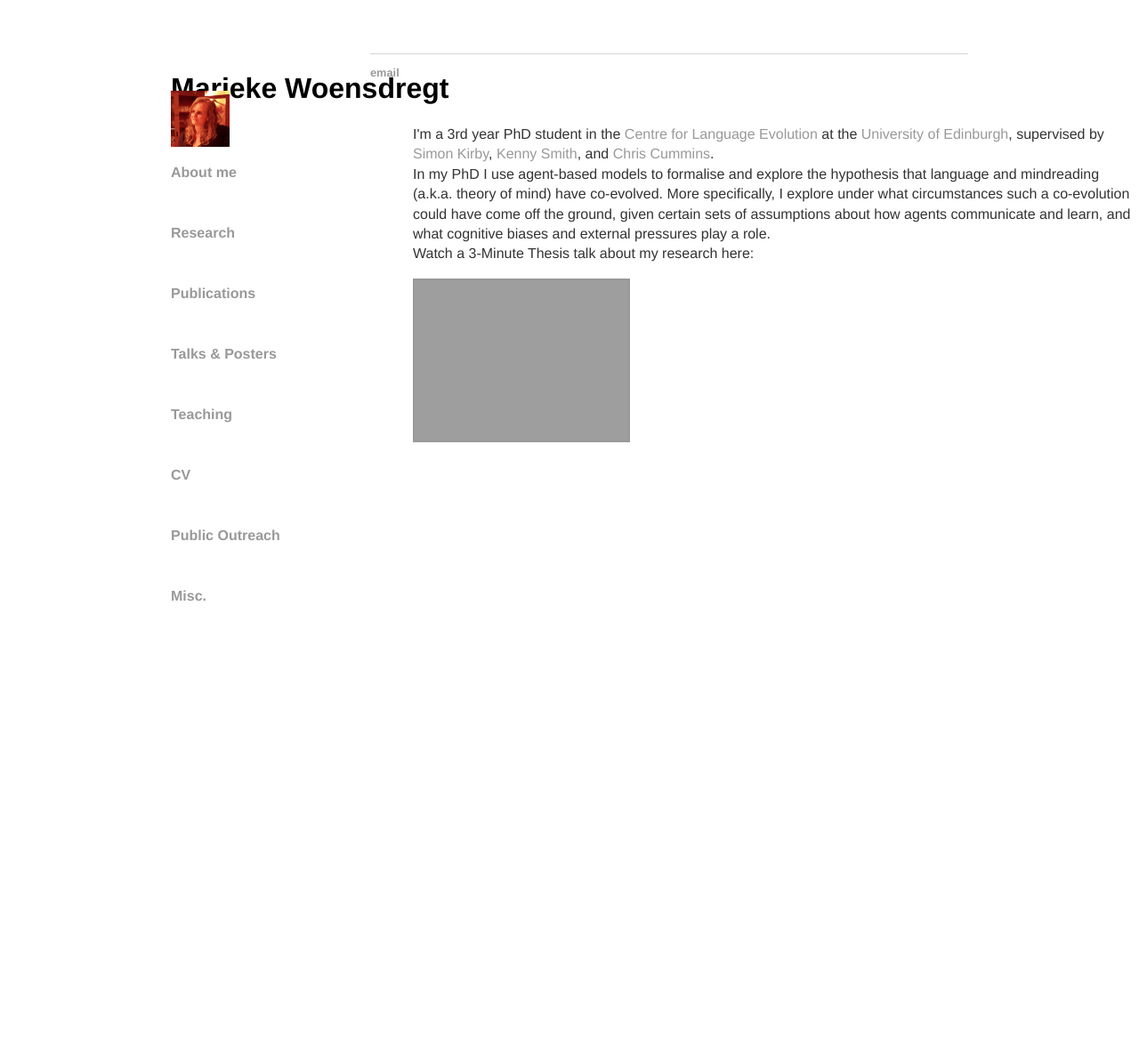
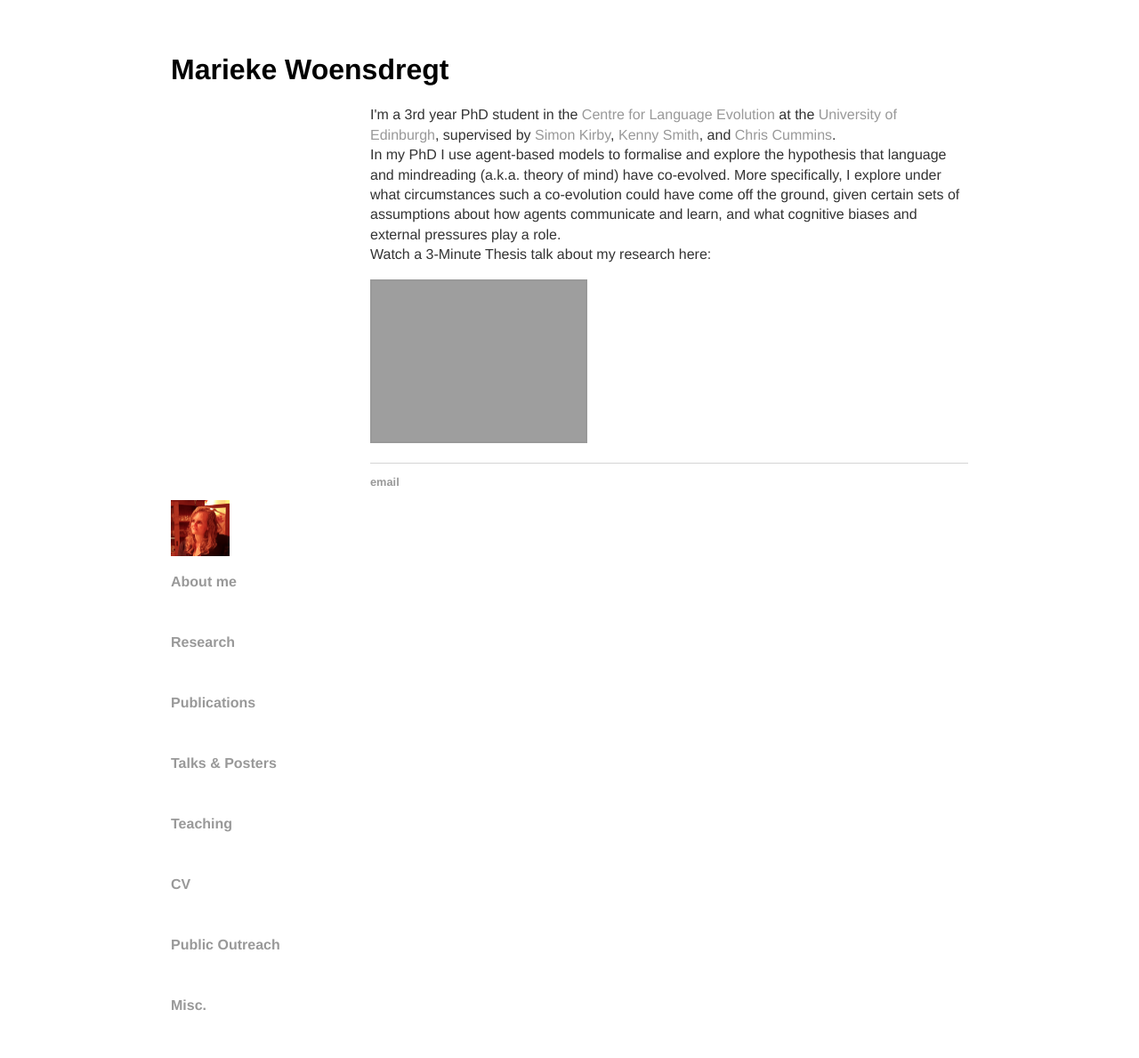
Before and after one commit to marieke-woensdregt/marieke-woensdregt.github.io, a Jekyll site: the page built from index.html, in a window 1280 px wide. Shown: the whole page at 89% size. Built offline with Jekyll 4.4.1, drawn with Linux system fonts in a browser that asks for light colours; before the commit the page ends 900 px from its top, so only the background shows below that; grey boxes are pictures that could not be loaded.

Commit message:
Update default.html

```diff
--- a/_layouts/default.html
+++ b/_layouts/default.html
@@ -10,7 +10,7 @@
 
 		<body>
 		<!-- <div class="blurb" style="margin-left:25%"> -->
-		<div class="blurb" style="position:absolute;">
+		<div class="blurb">
 			<title>{{ page.title }}</title>
 			{{ content }}
 		</div><!-- /.blurb -->
```
